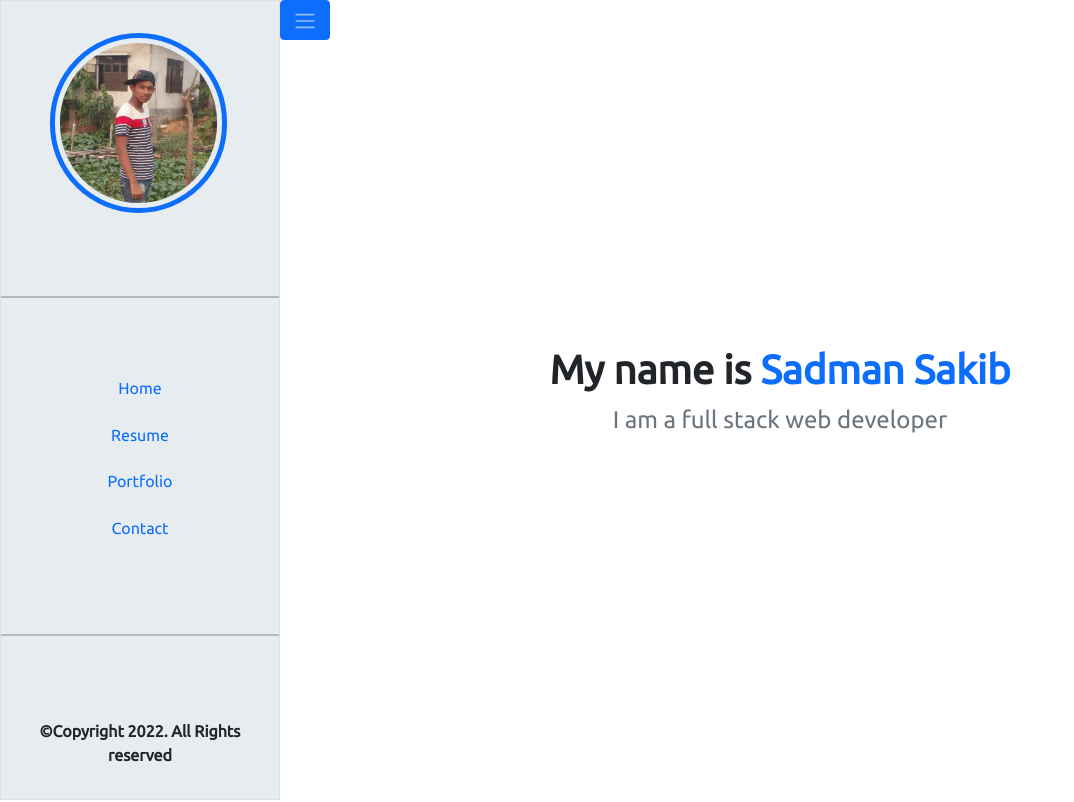
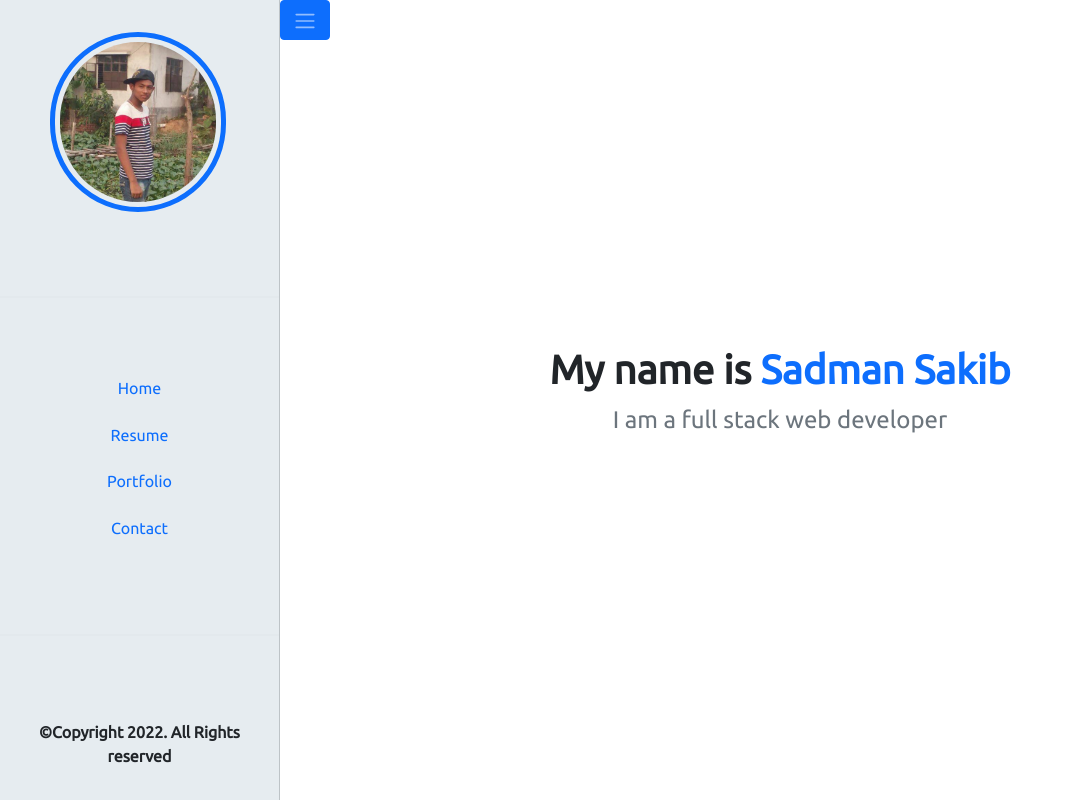
Before and after one commit to ssakib4040/nextjs-portfolio, a React (Vite) app: page / in a window 1280 px wide. Shown: the top 802 px of the page, without its empty margins (0-1074 px from the left). Built offline with nearby package versions, Linux system fonts and the light colour scheme.

Commit message:
Border color changed in sidebar

```diff
--- a/src/App.css
+++ b/src/App.css
@@ -30,6 +30,7 @@ body {
   top: 0;
   left: 0;
   background: #e6ecf0;
+  border-right: 1px solid #bdc3c7!important;
 }
 
 .sidebar.active {
--- a/src/App.jsx
+++ b/src/App.jsx
@@ -65,7 +65,7 @@ function App() {
       </button>
 
       {/* sidebar  */}
-      <div className="sidebar  border active" ref={sidebar}>
+      <div className="sidebar  active" ref={sidebar}>
         <div className="sidebar__top ">
           <div className="sidebar__img_wrap">
             <img
@@ -75,7 +75,7 @@ function App() {
             />
           </div>
         </div>
-        <hr className="border border-dark my-0" />
+        <hr className="border my-0" />
         <div className="sidebar__middle ">
           <ul>
             <li>
@@ -94,7 +94,7 @@ function App() {
             </li>
           </ul>
         </div>
-        <hr className="border border-dark my-0" />
+        <hr className="border my-0" />
         <div className="sidebar__bottom mb-3 fw-bolder">
           &copy;Copyright 2022. All Rights reserved
         </div>
```
